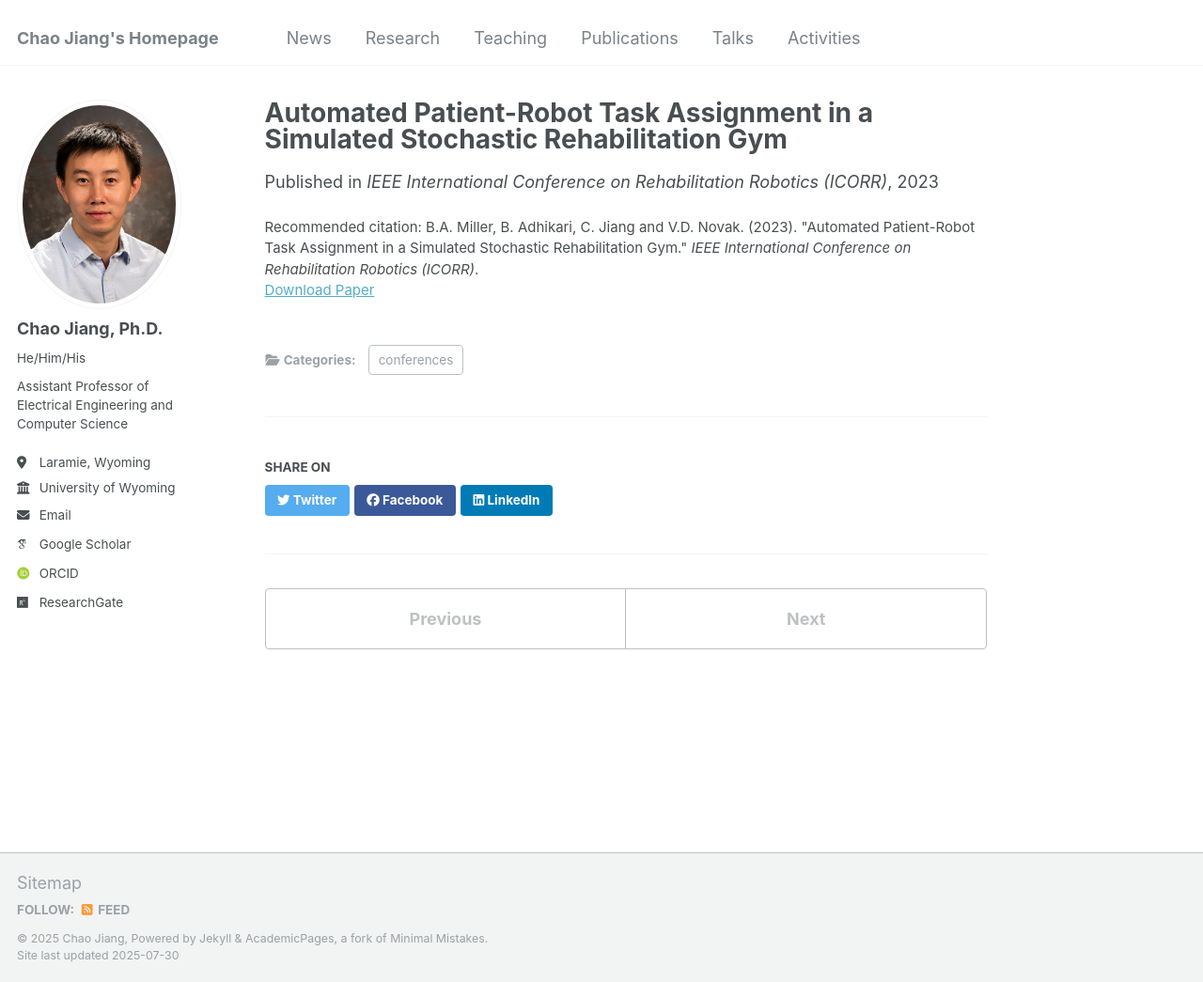
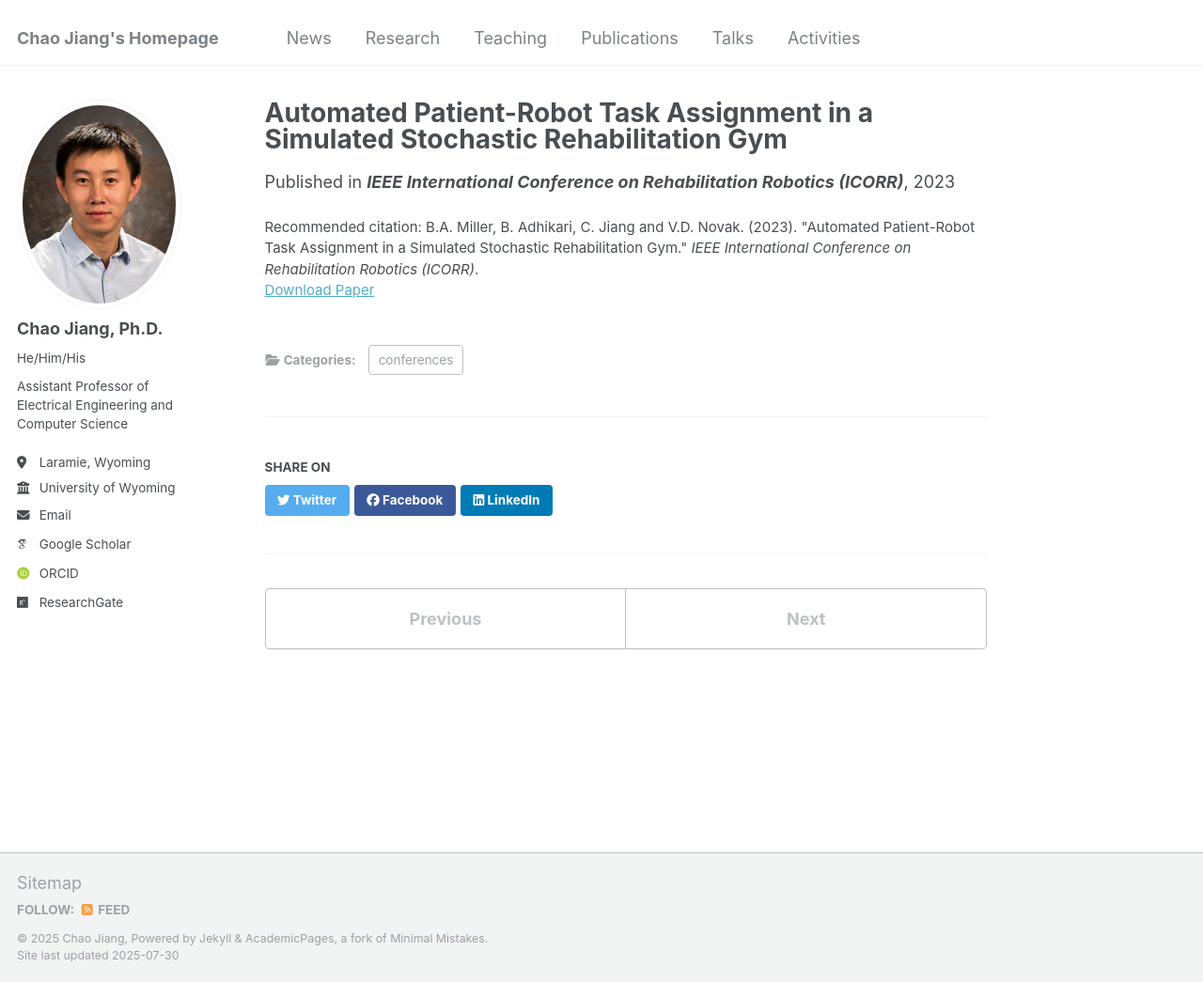
Before and after one commit to cjiang6/cjiang6.github.io, a Jekyll site: the page built from _publications/2023-11-08.md, in a window 1280 px wide and 1045 px high. Shown: the whole window at 94% size. Built offline with Jekyll 4.4.1, drawn with Linux system fonts in a browser that asks for light colours; some web fonts are replaced.

Commit message:
Update 2023-11-08.md

```diff
--- a/_publications/2023-11-08.md
+++ b/_publications/2023-11-08.md
@@ -5,7 +5,7 @@ category: conferences
 #permalink: /publication/2015-10-01-paper-title-number-3
 #excerpt: 'This paper is about the number 3. The number 4 is left for future work.'
 date: 2023-11-08
-venue: 'IEEE International Conference on Rehabilitation Robotics (ICORR)'
+venue: '<b>IEEE International Conference on Rehabilitation Robotics (ICORR)</b>'
 #slidesurl: 'http://academicpages.github.io/files/slides3.pdf'
 paperurl: 'https://ieeexplore.ieee.org/abstract/document/10304716'
 citation: 'B.A. Miller, B. Adhikari, C. Jiang and V.D. Novak. (2023). &quot;Automated Patient-Robot Task Assignment in a Simulated Stochastic Rehabilitation Gym.&quot; <i>IEEE International Conference on Rehabilitation Robotics (ICORR)</i>.'
```
